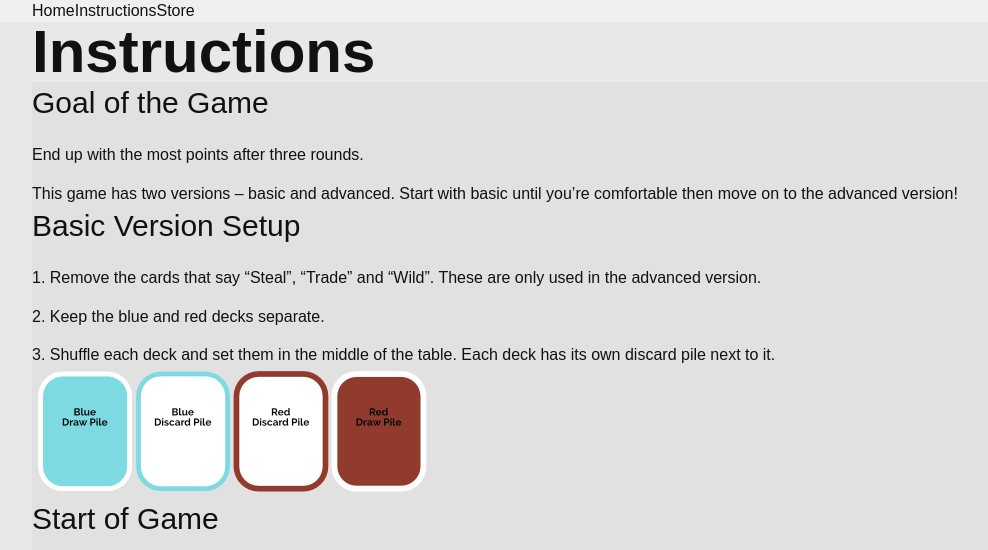
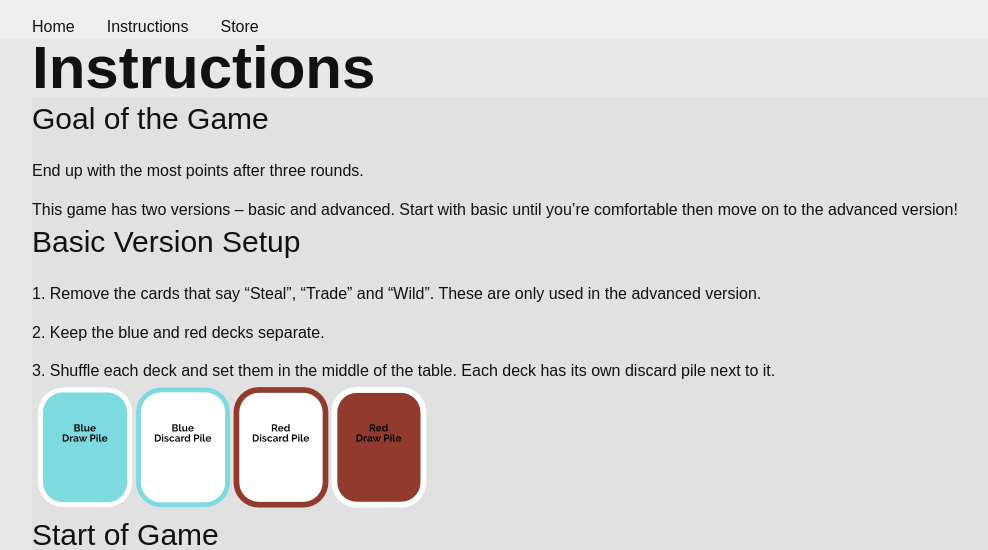
Before and after one commit to perpetual-education-personal/crebbits-homepage, a PHP site: page /instructions.php in a window 1280 px wide. Shown: the top 550 px of the page, without its empty margins (72-1060 px from the left). Run offline with PHP 8.4, Linux system fonts and the light colour scheme.

Commit message:
Add spacing to header

```diff
--- a/styles/header.css
+++ b/styles/header.css
@@ -1,4 +1,6 @@
 header nav ul {
+	margin-top: 1rem;
 	display: flex;
 	flex-direction: row;
+	gap: 2rem;
 }
```
